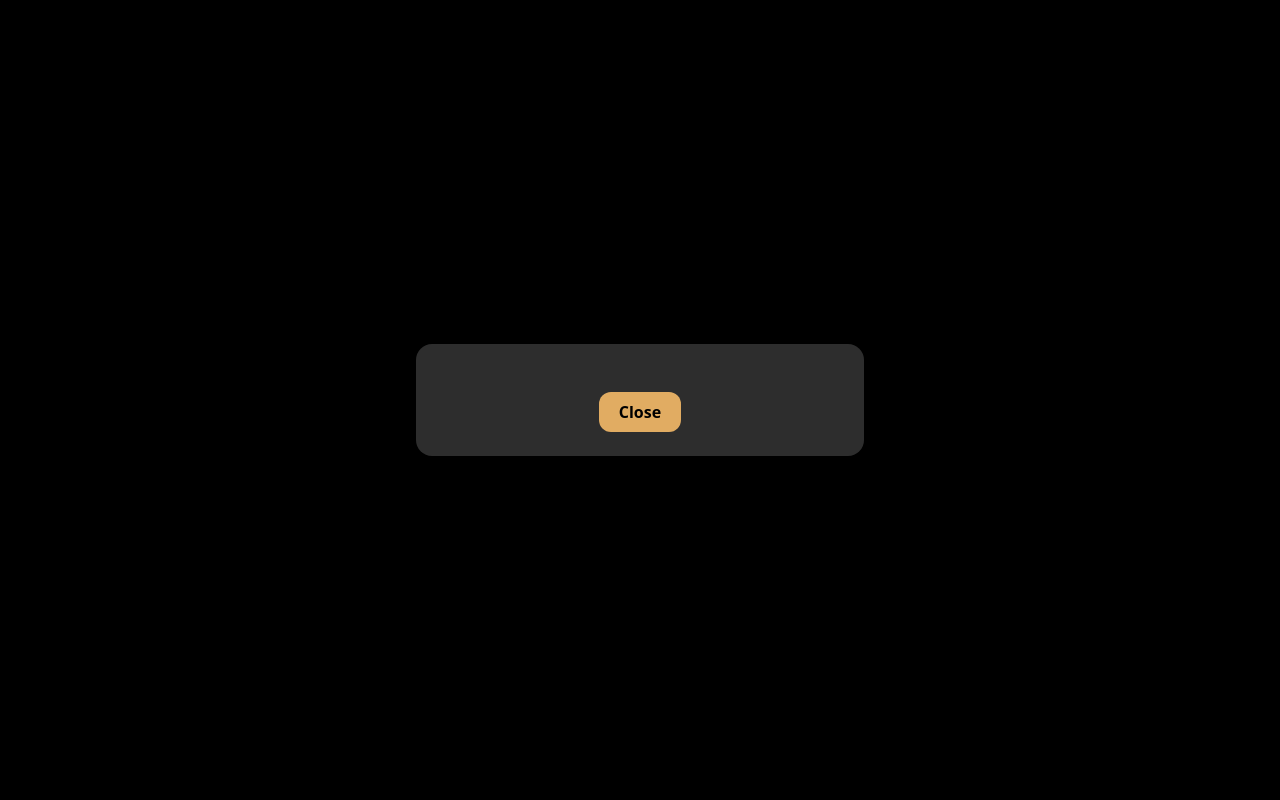
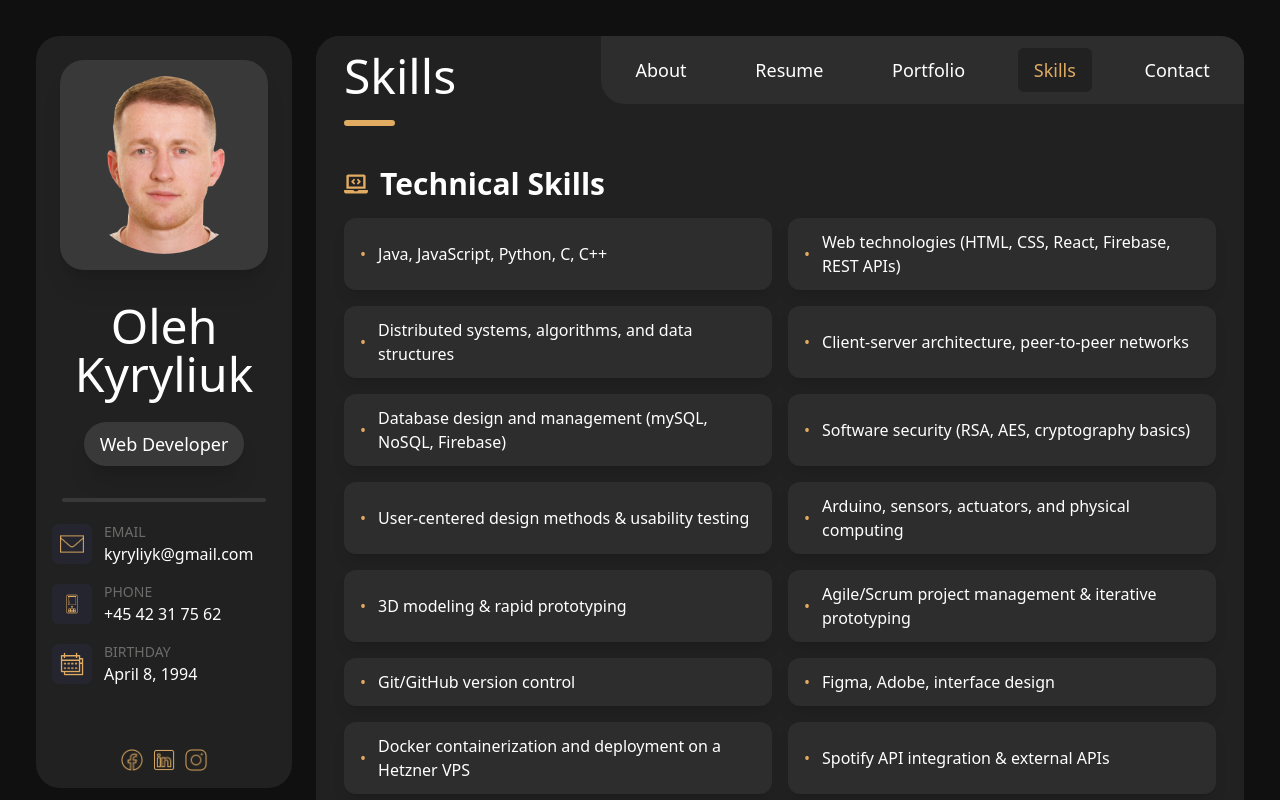
Before and after one commit to oleh080494/olehkyryliuk, a React (Vite) app in the folder client/: page / in a window 1280 px wide. Both pictures are taken after a click on the element "Skills". Shown: the top 800 px of the page. Built offline with nearby package versions, Linux system fonts and the light colour scheme; no server answers.

Commit message:
fixed Skills styling

```diff
--- a/client/src/subsections/skills.jsx
+++ b/client/src/subsections/skills.jsx
@@ -1,12 +1,11 @@
 // skills.jsx
 import React, {useState} from "react";
 import { FaLaptopCode, FaLightbulb } from "react-icons/fa";
-import { FaArrowRotateLeft} from "react-icons/fa6";
 
 
 
 function Skills() {
-    const [selectedItem, setSelectedItem] = useState([])
+    const [selectedItem, setSelectedItem] = useState(null)
 
     const technicalSkills = [
         ["Java, JavaScript, Python, C, C++", "Used Java for writing a simple game and tests for it. JavaScript was used for web development as well as Python. C and C++ were used for programming Arduino."],
```
